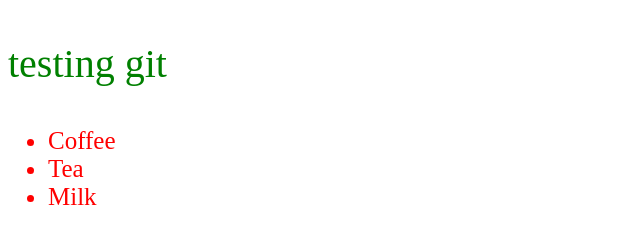
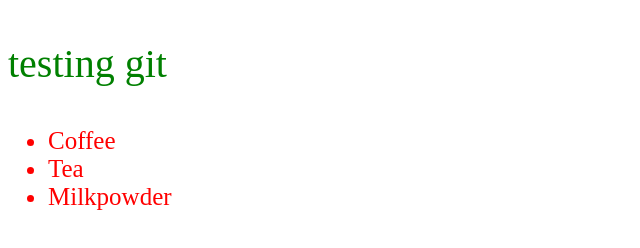
Before and after one commit to sunilkumarmondem/gitlsn, a plain HTML site: page index.html in a window 1280 px wide. Shown: the whole page, without its empty margins (0-640 px from the left). Drawn offline with Linux system fonts and the light colour scheme.

```diff
--- a/index.html
+++ b/index.html
@@ -13,7 +13,7 @@
         <ul>
             <li>Coffee</li>
             <li>Tea</li>
-            <li>Milk</li>
+            <li>Milkpowder</li>
           </ul>
     </div>
 </body>
```
Also changed, not shown: img/scrren.PNG (added).
